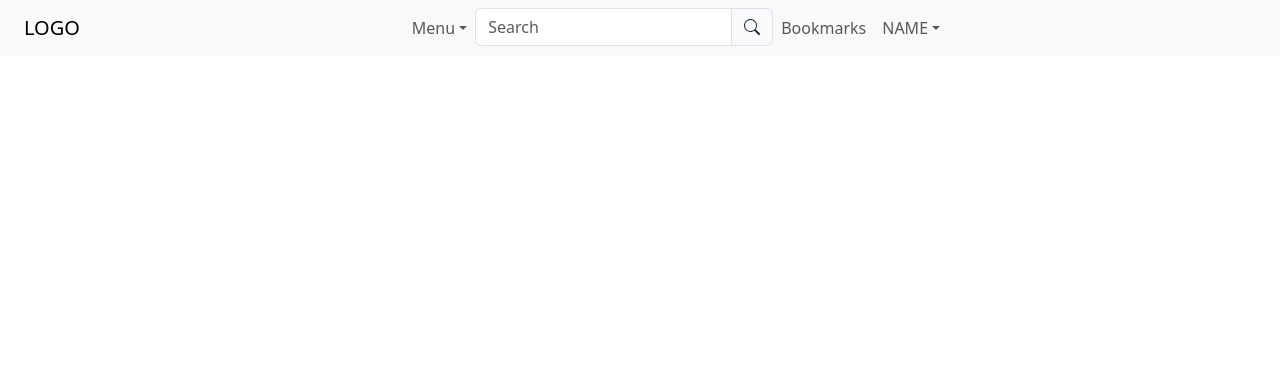
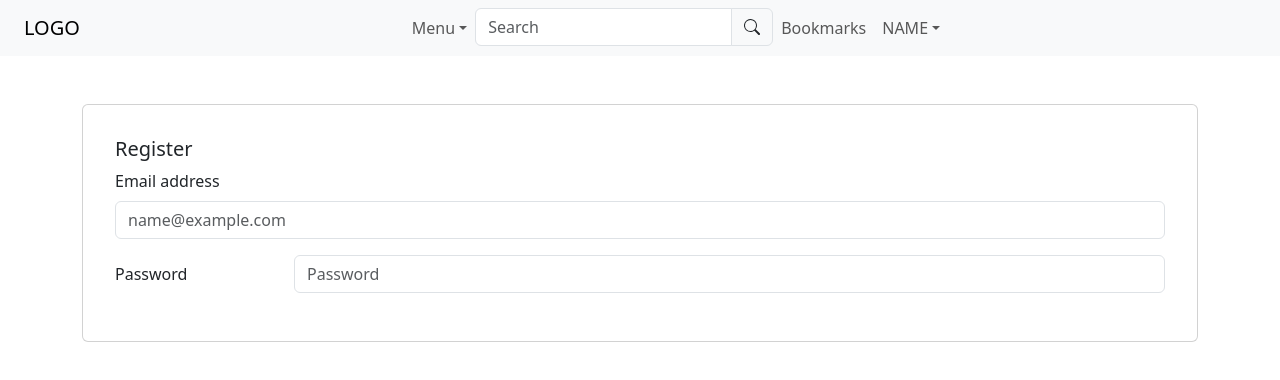
Before and after one commit to SofNyb/moviedatabase, a React (Vite) app: page /register in a window 1280 px wide. Shown: the top 380 px of the page. Built offline with nearby package versions, Linux system fonts and the light colour scheme.

Commit message:
created register and add to main

```diff
--- /dev/null
+++ b/src/Login/Register.jsx
@@ -0,0 +1,33 @@
+import { Card, Container, Form, Row, Col } from "react-bootstrap";
+
+const Register = () => {
+  return (
+    <Container>
+      <Card className="mt-5 p-3">
+        <Card.Body>
+          <Card.Title>Register</Card.Title>
+          <Form>
+            <Form.Group className="mb-3" controlId="exampleForm.ControlInput1">
+              <Form.Label>Email address</Form.Label>
+              <Form.Control type="email" placeholder="name@example.com" />
+            </Form.Group>
+            <Form.Group
+              as={Row}
+              className="mb-3"
+              controlId="formPlaintextPassword"
+            >
+              <Form.Label column sm="2">
+                Password
+              </Form.Label>
+              <Col sm="10">
+                <Form.Control type="password" placeholder="Password" />
+              </Col>
+            </Form.Group>
+          </Form>
+        </Card.Body>
+      </Card>
+    </Container>
+  );
+};
+
+export default Register;
--- a/src/main.jsx
+++ b/src/main.jsx
@@ -6,7 +6,7 @@ import { BrowserRouter, Routes, Route } from "react-router-dom";
 import UserPage from "./User/userPage.jsx";
 import Navigation from "./Components/Navbar.jsx";
 import Signin from "./Login/Signin.jsx";
-import Bookmark from "./User/Bookmark.jsx";
+import Register from "./Login/Register.jsx";
 
 createRoot(document.getElementById("root")).render(
   <StrictMode>
@@ -15,7 +15,7 @@ createRoot(document.getElementById("root")).render(
       <Routes>
         <Route path="/" element={<App />} />
         <Route path="login" element={<Signin />} />
-        <Route path="register" />
+        <Route path="register" element={<Register />} />
 
         <Route path="profile/:id" element={<UserPage />}>
           <Route path="bookmark" />
```
